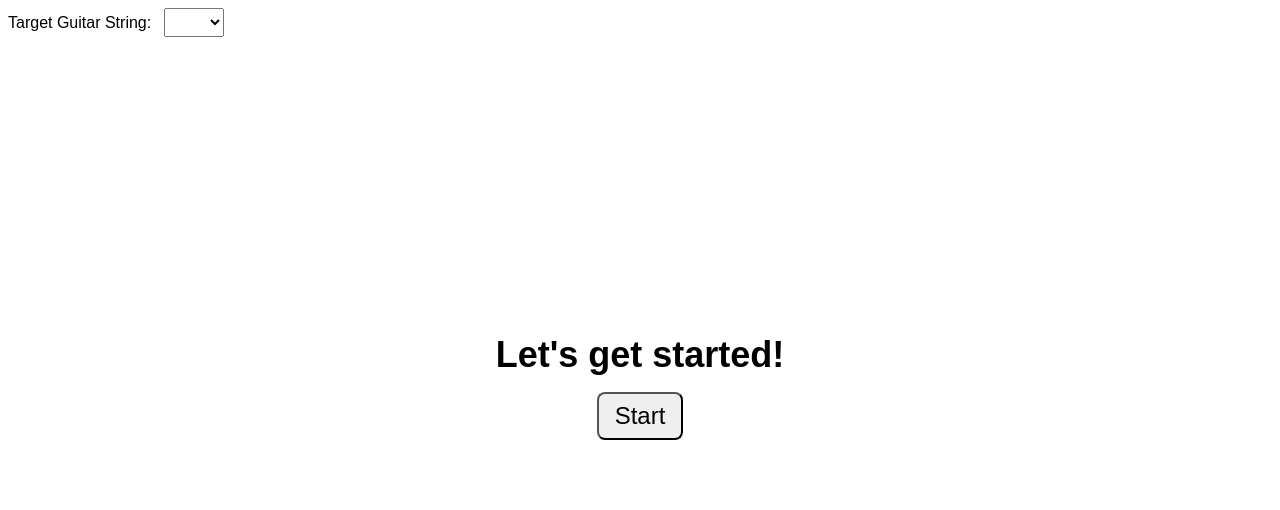
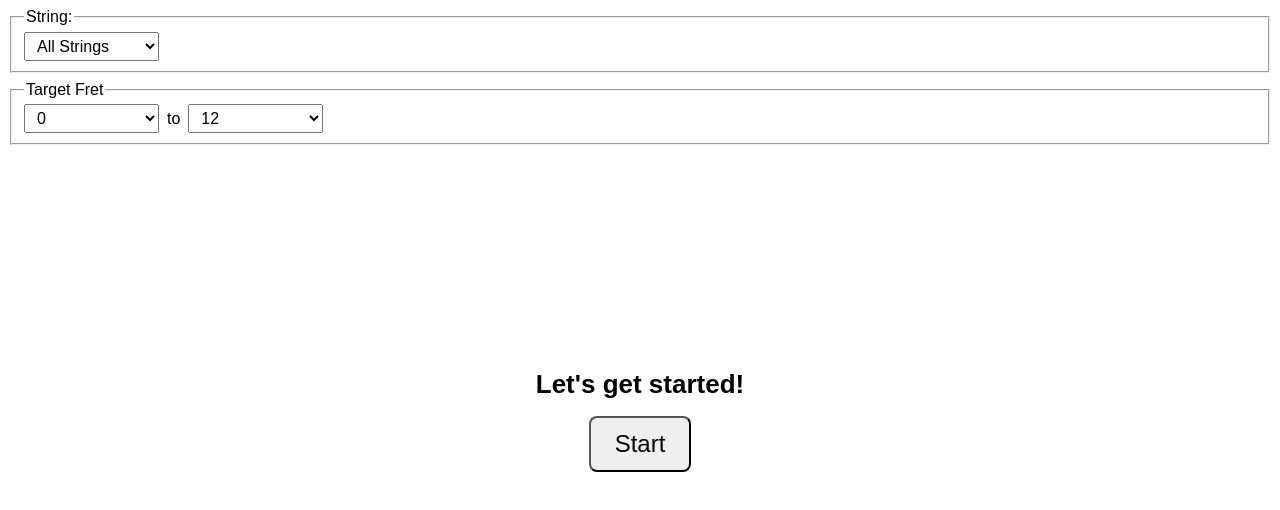
Before and after one commit to ayoshi27/note2fretboard-, a Nuxt app: page / in a window 1280 px wide. Shown: the top 510 px of the page. Built offline with nearby package versions, Linux system fonts and the light colour scheme.

Commit message:
feat: 🎸 target fret settings

```diff
--- a/app/app.vue
+++ b/app/app.vue
@@ -8,6 +8,8 @@ import {
 
 type TargetStringOption = GuitarString | "all";
 const selectedTargetGuitarString = ref<TargetStringOption>("all");
+const selectedTargetFretStart = ref<number>(0);
+const selectedTargetFretEnd = ref<number>(12);
 
 const note = ref<Sound["note"]>("");
 const guitarString = ref<GuitarString>(6);
@@ -19,20 +21,33 @@ const startLesson = () => {
       ? ((Math.floor(Math.random() * 6) + 1) as GuitarString)
       : selectedTargetGuitarString.value;
   const notes = SOUND_ON_GUITAR_STRING[guitarString.value];
-  const answerNote = notes[Math.floor(Math.random() * notes.length)] as Sound;
+
+  const minSelected = Math.min(
+    selectedTargetFretStart.value,
+    selectedTargetFretEnd.value
+  );
+
+  const maxSelected = Math.max(
+    selectedTargetFretStart.value,
+    selectedTargetFretEnd.value
+  );
+
+  const clampedStart = Math.min(Math.max(minSelected, 0), notes.length - 1);
+  const clampedEnd = Math.min(Math.max(maxSelected, 0), notes.length - 1);
+  const rangeStart = Math.min(clampedStart, clampedEnd);
+  const rangeEnd = Math.max(clampedStart, clampedEnd);
+
+  const fret =
+    Math.floor(Math.random() * (rangeEnd - rangeStart + 1)) + rangeStart;
+
+  const answerNote = notes[fret];
   note.value = getSoundNotation(answerNote);
-
-  answer.value = notes.findIndex(
-    (n) =>
-      n.note === answerNote.note &&
-      n.octave === answerNote.octave &&
-      n.symbol === answerNote.symbol
-  );
+  answer.value = fret;
 };
 
 const questionText = computed(() => {
   if (!note.value) return "Let's get started!";
-  return `Where is ${note.value} on ${guitarString.value} string？`;
+  return `Where is ${note.value} on ${guitarString.value} string?`;
 });
 
 const answerText = computed(() => {
@@ -47,13 +62,24 @@ const buttonLabel = computed(() => {
 
 <template>
   <div class="app-container">
-    <div>
-      <label>
-        Target Guitar String:
+    <div class="settings">
+      <fieldset>
+        <legend>String:</legend>
         <select v-model="selectedTargetGuitarString">
+          <option value="all">All Strings</option>
           <option v-for="n in 6" :key="n" :value="n">{{ n }}</option>
         </select>
-      </label>
+      </fieldset>
+      <fieldset class="target-fret-range">
+        <legend>Target Fret</legend>
+        <select v-model="selectedTargetFretStart">
+          <option v-for="n in 15" :key="n" :value="n - 1">{{ n - 1 }}</option>
+        </select>
+        <span>to</span>
+        <select v-model="selectedTargetFretEnd">
+          <option v-for="n in 15" :key="n" :value="n - 1">{{ n - 1 }}</option>
+        </select>
+      </fieldset>
     </div>
 
     <section class="question-section">
@@ -74,8 +100,14 @@ const buttonLabel = computed(() => {
   flex-direction: column;
 }
 
+.settings {
+  display: flex;
+  flex-direction: column;
+  gap: 8px;
+}
+
 .question-section {
-  height: calc(100% - 100px);
+  height: calc(100% - 250px);
   display: flex;
   flex-direction: column;
   gap: 16px;
@@ -83,22 +115,27 @@ const buttonLabel = computed(() => {
   align-items: center;
 }
 
+.target-fret-range {
+  display: flex;
+  align-items: center;
+  gap: 8px;
+}
+
 .question-text {
-  font-size: 36px;
+  font-size: 26px;
   font-weight: bold;
 }
 
 .start-button {
   font-size: 24px;
-  padding: 8px 16px;
+  padding: 12px 24px;
   border-radius: 8px;
   cursor: pointer;
 }
 
 select {
-  width: 60px;
+  width: 135px;
   font-size: 16px;
-  margin-left: 8px;
   padding: 4px 8px;
 }
 </style>
--- a/app/const.ts
+++ b/app/const.ts
@@ -744,7 +744,8 @@ export const SOUND_ON_GUITAR_STRING: Record<GuitarString, Sound[]> = {
   ],
 };
 
-export const getSoundNotation = (sound: Sound) => {
+export const getSoundNotation = (sound: Sound | undefined) => {
+  if (!sound) return "";
   return sound.symbol
     ? `${sound.note}${sound.symbol}${sound.octave}`
     : `${sound.note}${sound.octave}`;
```
